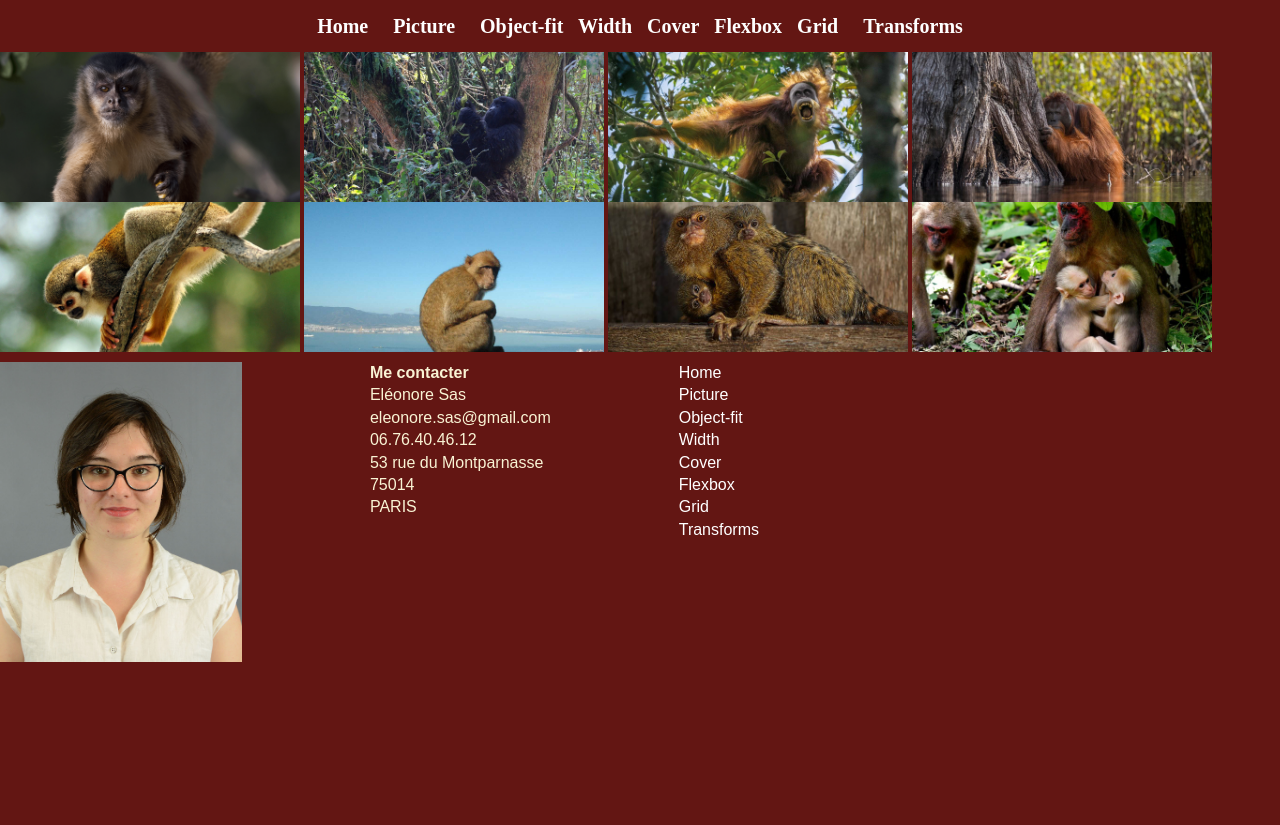
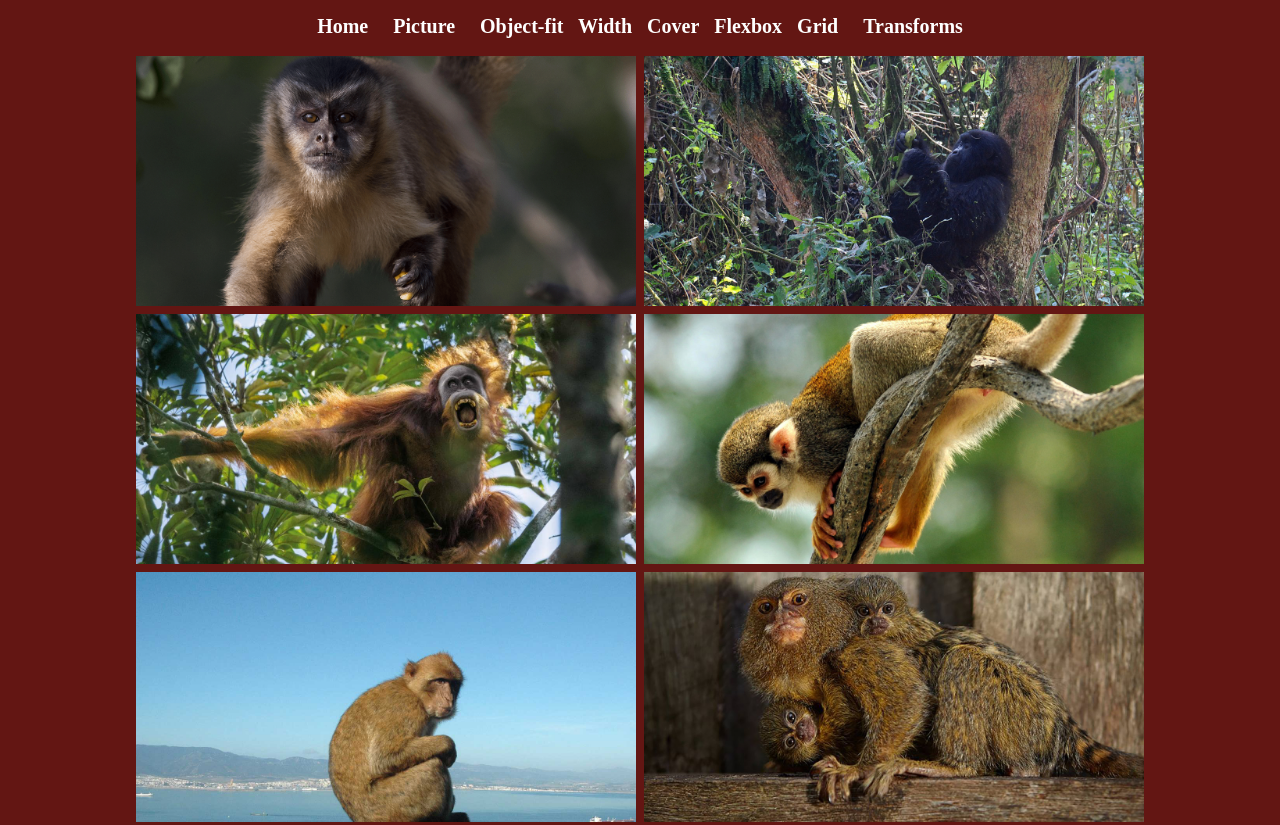
Before and after one commit to Sasmurmure/B3-CSS-2019, a plain HTML site: page flexbox.html in a window 1280 px wide. Shown: the top 825 px of the page. Before the commit the page ends 800 px from the top, so only its background shows below. Drawn offline with Linux system fonts and the light colour scheme.

Commit message:
Fin flexbox

```diff
--- a/css/specifics/flexbox.css
+++ b/css/specifics/flexbox.css
@@ -1,10 +1,14 @@
 #flexbox {
   display: flex;
-  flex-direction: row;
-  flex-wrap: wrap;
+  flex-flow: row wrap;
+  justify-content: center;
 }
 
 .flex {
-  height: 150px;
-  margin-right: 4px;
+  height: 250px;
+  margin: 4px;
 }
+
+#flex_solo{
+  order: 8;
+}
--- a/flexbox.html
+++ b/flexbox.html
@@ -42,13 +42,16 @@
       <img class="flex" src="images/large/un-singe-n-a-pas-de-droits-sur-ses-selfies-cc278e-0@1x.png" alt="Singe 1">
       <img class="flex" src="images/large/Nathalie-Baye-et-d-autres-personnalites-a-la-rescousse-des-grands-singes.jpg" alt="Singe 2">
       <img class="flex" src="images/large/defier-son-rival-357749.jpg" alt="Singe 3">
-      <img class="flex" src="images/large/15-wildlife-gallery-prod-yourshot-288748-10950766.jpg" alt="Singe 4">
+      <img class="flex" id="flex_solo" src="images/large/15-wildlife-gallery-prod-yourshot-288748-10950766.jpg" alt="Singe 4">
       <img class="flex" src="images/large/singe-branche.jpg" alt="Singe 5">
       <img class="flex" src="images/large/singe-ciel.jpg" alt="Singe 6">
       <img class="flex" src="images/large/singes-famille.jpg" alt="Singe 7">
       <img class="flex" src="images/large/singes-jumeaux.jpg" alt="Singe 8">
     </div>
 
+    <h2>Images responsives avec des flexbox</h2>
+    <p>Flexbox permet de définir des mises en page unidimensionnelles. Ici, les items sont alignés à l'horizontale (row) dans leur conteneur et s'adapte à la largeur de la fenêtre (wrap). De plus, ils sont centrés dans la page (justify-content: center).</br></br>
+      Il est également possible de donner des propriétés spécifiques à un item du conteneur. Ainsi, la 8ème photo est positionnée en 4ème position dans le code HTML mais elle apparait en 8ème grâce à la propriété "order".</p>
 
     <footer>
       <img src="images/medium/eleonore-sas.jpg" alt="photo Éléonore Sas">
```
